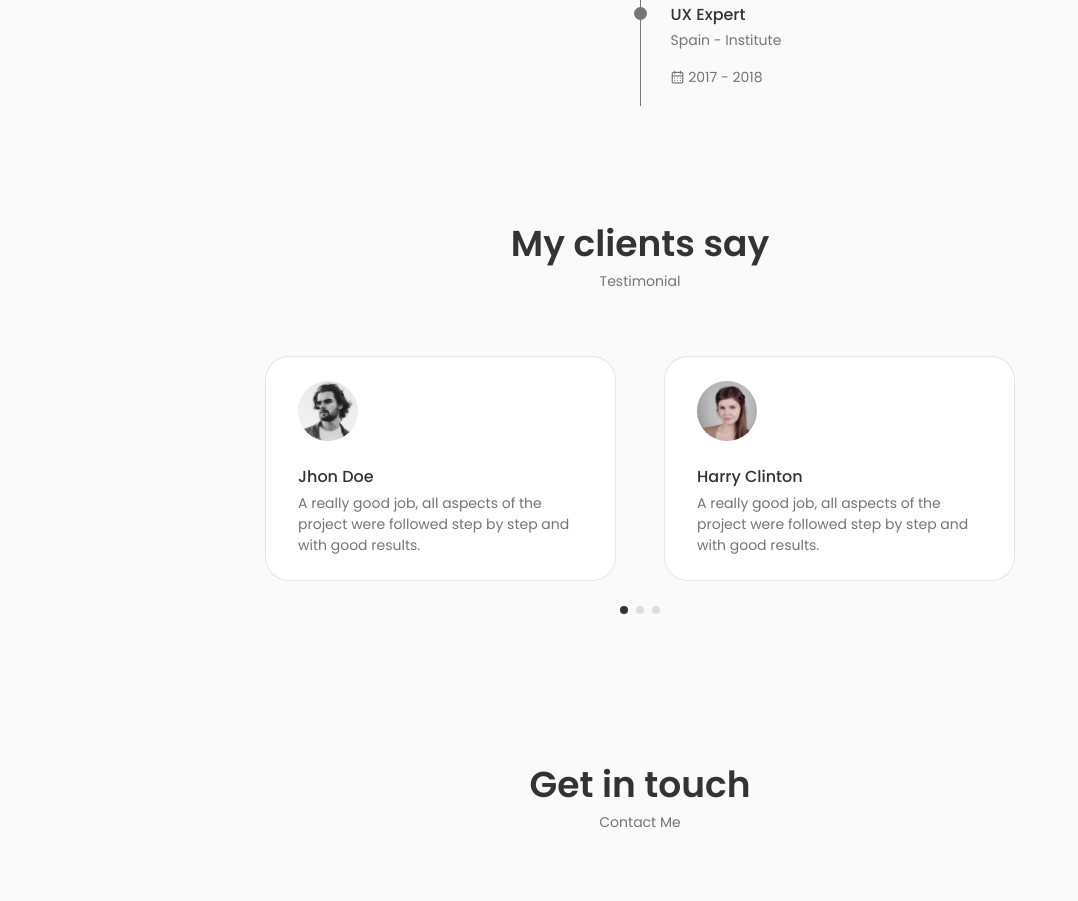
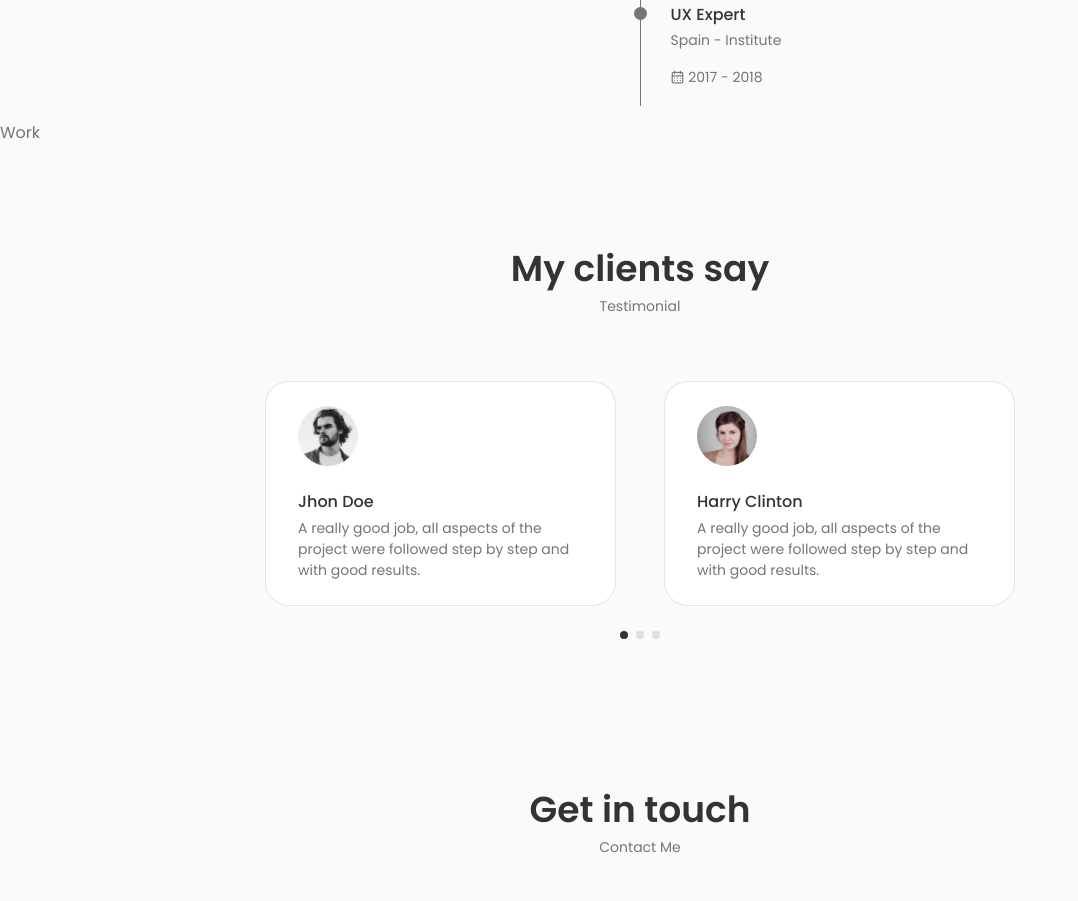
Before and after one commit to erickdc7/react-portfolio-1, a React (Create React App) app: page / in a window 1280 px wide. Shown: the part 2960-3861 px from the top of the page, without its empty margins (0-1078 px from the left). Built offline with nearby package versions, Linux system fonts and the light colour scheme.

Commit message:
work component created

```diff
--- a/src/App.js
+++ b/src/App.js
@@ -10,6 +10,7 @@ import ScrollUp from './components/scrollup/ScrollUp'
 import Services from './components/services/Services'
 import Skills from './components/skills/Skills'
 import Testimonials from './components/testimonials/Testimonials'
+import Work from './components/work/Work'
 
 const App = () => {
   return (
@@ -22,6 +23,7 @@ const App = () => {
         <Skills />
         <Services />
         <Qualification />
+        <Work />
         <Testimonials />
         <Contact />
       </main>
--- /dev/null
+++ b/src/components/work/Work.jsx
@@ -0,0 +1,10 @@
+import React from 'react'
+import './work.css'
+
+const Work = () => {
+    return (
+        <div>Work</div>
+    )
+}
+
+export default Work
```
Also changed, not shown: src/components/work/work.css (added).
